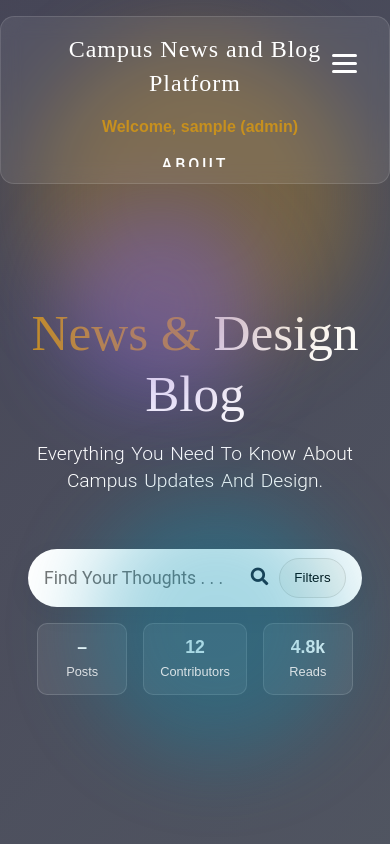
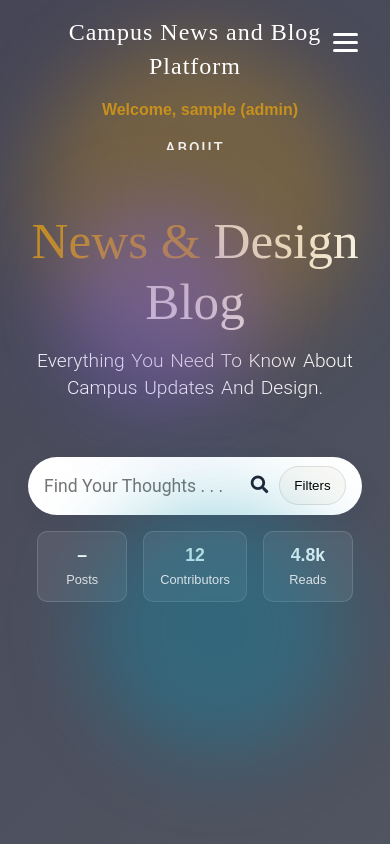
Before and after one commit to David-Antony/Uniblog-FullStack, a website: page public/homepage.html in a window 390 px wide. Shown: the top 844 px of the page. Drawn offline with Linux system fonts and the light colour scheme; no server answers; sample sign-in values are in the browser's storage.

Commit message:
feat(navbar): replace navbar CSS with Frosted Glass Scholar styles - transparent at top, frosted cream glass on scroll, center-slide gold underline hover, backdrop-filter blur

```diff
--- a/public/style.css
+++ b/public/style.css
@@ -277,14 +277,28 @@ header {
     }
 }
 
-/* Navbar */
+/* --- Navbar: Frosted Glass Scholar --- */
+
 .navbar {
-    background: rgba(255, 255, 255, 0.08);
-    border: 1px solid rgba(255, 255, 255, 0.12);
-    backdrop-filter: blur(10px);
-    padding: 1rem 1.2rem;
-    border-radius: var(--border-radius-xl);
-    margin-top: 1rem;
+    position: fixed;
+    top: 0;
+    left: 0;
+    right: 0;
+    z-index: 1000;
+    padding: 1rem 2rem;
+    display: flex;
+    align-items: center;
+    justify-content: space-between;
+    background: transparent;
+    transition: background 0.35s ease, backdrop-filter 0.35s ease, box-shadow 0.35s ease, padding 0.35s ease;
+}
+
+.navbar.scrolled {
+    background: rgba(250, 249, 246, 0.72);
+    backdrop-filter: blur(16px);
+    -webkit-backdrop-filter: blur(16px);
+    box-shadow: 0 1px 3px rgba(30, 30, 46, 0.06), 0 4px 12px rgba(30, 30, 46, 0.04);
+    padding: 0.75rem 2rem;
 }
 
 .navbar .container {
@@ -292,15 +306,23 @@ header {
     flex-direction: column;
     align-items: center;
     gap: 1rem;
-}
-
+    width: 100%;
+}
+
+/* Logo / Brand */
 .navbar-brand {
-    color: var(--white);
+    color: #fff;
     font-size: 1.5rem;
     display: block;
     text-align: center;
     font-family: var(--Playfair);
     letter-spacing: 1px;
+    text-decoration: none;
+    transition: color 0.35s ease;
+}
+
+.navbar.scrolled .navbar-brand {
+    color: #1e1e2e;
 }
 
 /* Hamburger Button */
@@ -310,20 +332,25 @@ header {
     border: none;
     cursor: pointer;
     padding: 0.5rem;
-    z-index: 100;
+    z-index: 1100;
     position: absolute;
-    top: 1.5rem;
+    top: 1.25rem;
     right: 1.5rem;
+    transition: background-color 0.35s ease;
 }
 
 .hamburger-btn span {
     display: block;
     width: 25px;
     height: 3px;
-    background-color: var(--white);
+    background-color: #fff;
     margin: 5px 0;
-    transition: all 0.3s ease;
+    transition: all 0.3s ease, background-color 0.35s ease;
     border-radius: 3px;
+}
+
+.navbar.scrolled .hamburger-btn span {
+    background-color: #1e1e2e;
 }
 
 .hamburger-btn.active span:nth-child(1) {
@@ -338,41 +365,103 @@ header {
     transform: rotate(-45deg) translate(7px, -7px);
 }
 
+/* Navigation Links */
 .navbar-nav {
     padding: 0.6rem 0 0.2rem 0;
     display: flex;
     align-items: center;
-    gap: 1rem;
+    gap: 2rem;
     justify-content: center;
     flex-direction: column;
     width: 100%;
     max-height: 0;
     overflow: hidden;
     transition: max-height 0.3s ease;
+    background: transparent;
 }
 
 .navbar-nav.active {
-    max-height: 300px;
+    max-height: 400px;
+}
+
+/* Mobile: frosted glass for the open nav panel */
+@media (max-width: 767px) {
+    .navbar-nav.active {
+        background: rgba(250, 249, 246, 0.85);
+        backdrop-filter: blur(20px);
+        -webkit-backdrop-filter: blur(20px);
+        border-radius: 0 0 12px 12px;
+        padding-bottom: 1rem;
+    }
 }
 
 .navbar-nav a {
+    position: relative;
+    text-decoration: none;
+    color: rgba(255, 255, 255, 0.9);
+    font-weight: 500;
+    font-size: 0.95rem;
+    padding: 0.35rem 0;
+    transition: color 0.25s ease;
     text-transform: uppercase;
     font-family: var(--Roboto);
-    letter-spacing: 1px;
-    font-weight: 500;
-    color: var(--white);
+    letter-spacing: 2px;
     display: inline-block;
-    padding: 0.4rem 0.6rem;
-    letter-spacing: 3px;
-    transition: opacity var(--transition-normal);
-}
-
+}
+
+.navbar.scrolled .navbar-nav a {
+    color: #1e1e2e;
+}
+
+/* Center-slide gold underline on hover */
+.navbar-nav a::after {
+    content: '';
+    position: absolute;
+    bottom: 0;
+    left: 50%;
+    width: 0;
+    height: 2px;
+    background: #c7901e;
+    transition: width 0.3s cubic-bezier(0.25, 0.46, 0.45, 0.94), left 0.3s cubic-bezier(0.25, 0.46, 0.45, 0.94);
+    border-radius: 1px;
+}
+
+.navbar-nav a:hover::after,
+.navbar-nav a.active::after {
+    width: 100%;
+    left: 0;
+}
+
+.navbar-nav a:hover {
+    color: #c7901e;
+    opacity: 1;
+}
+
+/* Primary CTA / Auth button */
 .primary-cta {
-    padding: 0.45rem 1rem;
-    border: 1px solid var(--gold);
+    padding: 0.45rem 1.2rem;
+    border: 1px solid #c7901e;
     border-radius: var(--border-radius-pill);
     background: rgba(199, 144, 30, 0.18);
-    color: var(--white);
+    color: #fff;
+    text-transform: uppercase;
+    font-family: var(--Roboto);
+    font-weight: 500;
+    font-size: 0.95rem;
+    letter-spacing: 2px;
+    transition: all 0.35s ease;
+    display: inline-block;
+}
+
+.navbar.scrolled .primary-cta {
+    background: rgba(199, 144, 30, 0.12);
+    color: #1e1e2e;
+    border-color: #c7901e;
+}
+
+.primary-cta:hover {
+    background: rgba(199, 144, 30, 0.3);
+    opacity: 1;
 }
 
 /* Banner */
```
